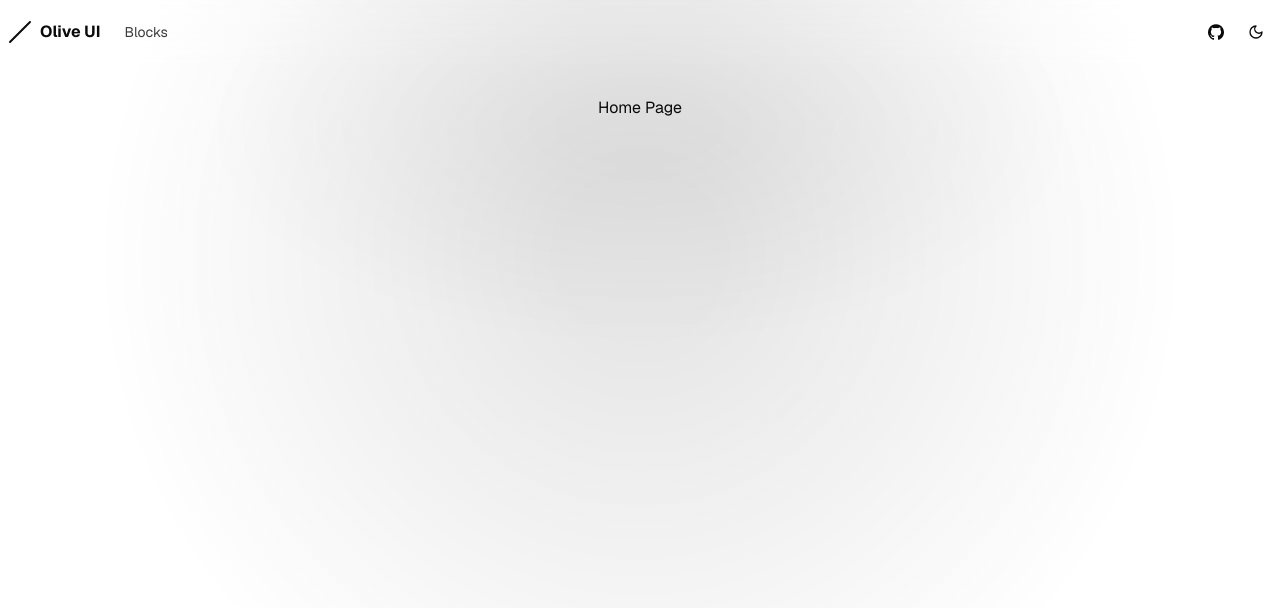
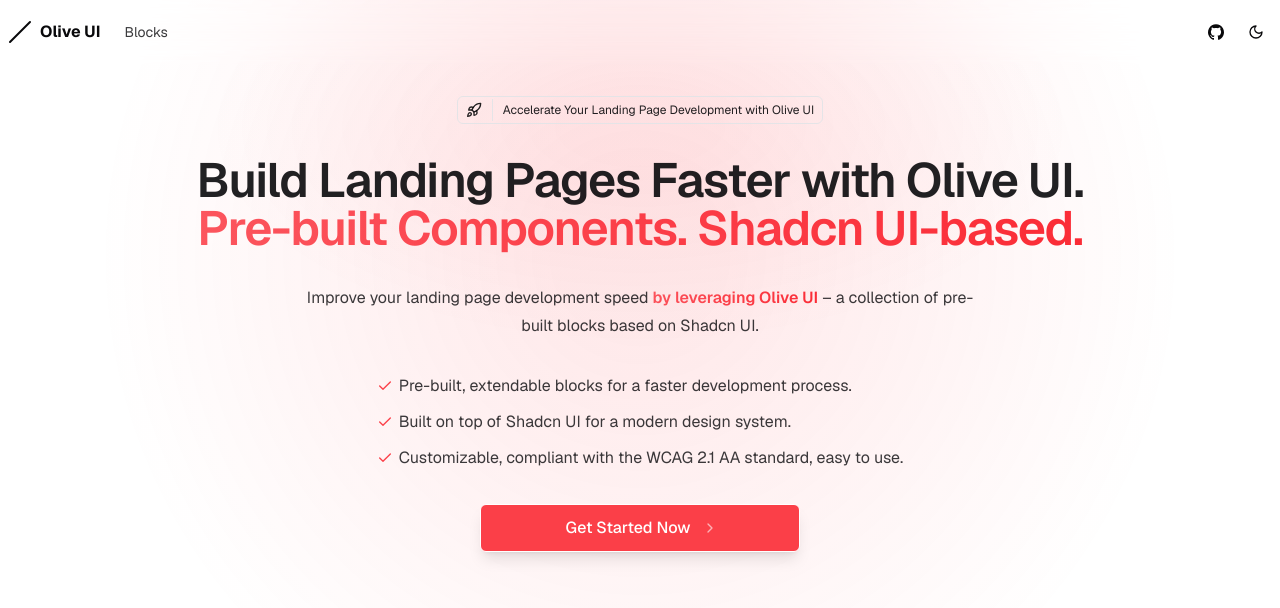
Before and after one commit to olewandowski1/olive-ui, a Next.js app: page / in a window 1280 px wide. Shown: the top 608 px of the page. Built offline with nearby package versions, Linux system fonts and the light colour scheme.

Commit message:
feat: hero section, theme adjustments

```diff
--- a/registry.json
+++ b/registry.json
@@ -2,5 +2,31 @@
   "$schema": "https://ui.shadcn.com/schema/registry.json",
   "name": "Olive UI",
   "homepage": "https://olive-ui.vercel.app",
-  "items": []
+  "items": [
+    {
+      "name": "centered-hero-block",
+      "type": "registry:block",
+      "title": "Centered Hero Block",
+      "description": "A centered hero block with a badge, title, description, features list, and a call to action button.",
+      "registryDependencies": ["button", "badge", "separator"],
+      "files": [
+        {
+          "path": "src/registry/new-york/blocks/landing/hero/centered-hero-block/page.tsx",
+          "type": "registry:block"
+        },
+        {
+          "path": "src/registry/new-york/blocks/landing/hero/centered-hero-block/components/shiny-button.tsx",
+          "type": "registry:component"
+        },
+        {
+          "path": "src/registry/new-york/blocks/landing/hero/centered-hero-block/components/max-width-wrapper.tsx",
+          "type": "registry:component"
+        },
+        {
+          "path": "src/registry/new-york/blocks/landing/hero/centered-hero-block/components/heading.tsx",
+          "type": "registry:component"
+        }
+      ]
+    }
+  ]
 }
--- a/src/app/(app)/page.tsx
+++ b/src/app/(app)/page.tsx
@@ -1,9 +1,9 @@
-import { MaxWidthWrapper } from '@/components/max-width-wrapper';
+import { CenteredHeroBlock } from '@/registry/new-york/blocks/landing/hero/centered-hero-block/page';
 
 export default function HomePage() {
   return (
-    <section>
-      <MaxWidthWrapper className='text-center'> Home Page </MaxWidthWrapper>
-    </section>
+    <>
+      <CenteredHeroBlock />
+    </>
   );
 }
--- a/src/app/globals.css
+++ b/src/app/globals.css
@@ -42,8 +42,8 @@
   --radius-lg: var(--radius);
   --radius-xl: calc(var(--radius) + 4px);
 
-  --animate-appear: appear 0.6s forwards ease-out;
-  --animate-appear-zoom: appear-zoom 0.6s forwards ease-out;
+  --animate-appear: appear 0.4s forwards ease-out;
+  --animate-appear-zoom: appear-zoom 0.4s forwards ease-out;
 
   @keyframes appear {
     0% {
@@ -73,72 +73,72 @@
 }
 
 :root {
-  --radius: 0.625rem;
+  --radius: 0.5rem;
   --background: oklch(1 0 0);
-  --foreground: oklch(0.145 0 0);
+  --foreground: oklch(0.141 0.005 285.823);
   --card: oklch(1 0 0);
-  --card-foreground: oklch(0.145 0 0);
+  --card-foreground: oklch(0.141 0.005 285.823);
   --popover: oklch(1 0 0);
-  --popover-foreground: oklch(0.145 0 0);
-  --primary: oklch(0.205 0 0);
-  --primary-foreground: oklch(0.985 0 0);
-  --secondary: oklch(0.97 0 0);
-  --secondary-foreground: oklch(0.205 0 0);
-  --muted: oklch(0.97 0 0);
-  --muted-foreground: oklch(0.556 0 0);
-  --accent: oklch(0.97 0 0);
-  --accent-foreground: oklch(0.205 0 0);
+  --popover-foreground: oklch(0.141 0.005 285.823);
+  --primary: oklch(0.637 0.237 25.331);
+  --primary-foreground: oklch(0.971 0.013 17.38);
+  --secondary: oklch(0.967 0.001 286.375);
+  --secondary-foreground: oklch(0.21 0.006 285.885);
+  --muted: oklch(0.967 0.001 286.375);
+  --muted-foreground: oklch(0.552 0.016 285.938);
+  --accent: oklch(0.967 0.001 286.375);
+  --accent-foreground: oklch(0.21 0.006 285.885);
   --destructive: oklch(0.577 0.245 27.325);
-  --border: oklch(0.922 0 0);
-  --input: oklch(0.922 0 0);
-  --ring: oklch(0.708 0 0);
+  --border: oklch(0.92 0.004 286.32);
+  --input: oklch(0.92 0.004 286.32);
+  --ring: oklch(0.637 0.237 25.331);
   --chart-1: oklch(0.646 0.222 41.116);
   --chart-2: oklch(0.6 0.118 184.704);
   --chart-3: oklch(0.398 0.07 227.392);
   --chart-4: oklch(0.828 0.189 84.429);
   --chart-5: oklch(0.769 0.188 70.08);
   --sidebar: oklch(0.985 0 0);
-  --sidebar-foreground: oklch(0.145 0 0);
-  --sidebar-primary: oklch(0.205 0 0);
-  --sidebar-primary-foreground: oklch(0.985 0 0);
-  --sidebar-accent: oklch(0.97 0 0);
-  --sidebar-accent-foreground: oklch(0.205 0 0);
-  --sidebar-border: oklch(0.922 0 0);
-  --sidebar-ring: oklch(0.708 0 0);
+  --sidebar-foreground: oklch(0.141 0.005 285.823);
+  --sidebar-primary: oklch(0.637 0.237 25.331);
+  --sidebar-primary-foreground: oklch(0.971 0.013 17.38);
+  --sidebar-accent: oklch(0.967 0.001 286.375);
+  --sidebar-accent-foreground: oklch(0.21 0.006 285.885);
+  --sidebar-border: oklch(0.92 0.004 286.32);
+  --sidebar-ring: oklch(0.637 0.237 25.331);
 }
 
 .dark {
-  --background: oklch(0.145 0 0);
+  --background: oklch(0.141 0.005 285.823);
   --foreground: oklch(0.985 0 0);
-  --card: oklch(0.205 0 0);
+  --card: oklch(0.21 0.006 285.885);
   --card-foreground: oklch(0.985 0 0);
-  --popover: oklch(0.205 0 0);
+  --popover: oklch(0.21 0.006 285.885);
   --popover-foreground: oklch(0.985 0 0);
-  --primary: oklch(0.922 0 0);
-  --primary-foreground: oklch(0.205 0 0);
-  --secondary: oklch(0.269 0 0);
+  --primary: oklch(0.637 0.237 25.331);
+  --primary-foreground: oklch(0.971 0.013 17.38);
+  --secondary: oklch(0.274 0.006 286.033);
   --secondary-foreground: oklch(0.985 0 0);
-  --muted: oklch(0.269 0 0);
-  --muted-foreground: oklch(0.708 0 0);
-  --accent: oklch(0.269 0 0);
+  --muted: oklch(0.274 0.006 286.033);
+  --muted-foreground: oklch(0.705 0.015 286.067);
+  --accent: oklch(0.274 0.006 286.033);
   --accent-foreground: oklch(0.985 0 0);
   --destructive: oklch(0.704 0.191 22.216);
   --border: oklch(1 0 0 / 10%);
   --input: oklch(1 0 0 / 15%);
-  --ring: oklch(0.556 0 0);
+  --ring: oklch(0.637 0.237 25.331);
   --chart-1: oklch(0.488 0.243 264.376);
   --chart-2: oklch(0.696 0.17 162.48);
   --chart-3: oklch(0.769 0.188 70.08);
   --chart-4: oklch(0.627 0.265 303.9);
   --chart-5: oklch(0.645 0.246 16.439);
-  --sidebar: oklch(0.205 0 0);
+  --sidebar: oklch(0.21 0.006 285.885);
   --sidebar-foreground: oklch(0.985 0 0);
-  --sidebar-primary: oklch(0.488 0.243 264.376);
-  --sidebar-primary-foreground: oklch(0.985 0 0);
-  --sidebar-accent: oklch(0.269 0 0);
+  --sidebar-primary: oklch(0.637 0.237 25.331);
+  --sidebar-primary-foreground: oklch(0.971 0.013 17.38);
+  --sidebar-accent: oklch(0.274 0.006 286.033);
   --sidebar-accent-foreground: oklch(0.985 0 0);
   --sidebar-border: oklch(1 0 0 / 10%);
-  --sidebar-ring: oklch(0.556 0 0);
+  --sidebar-ring: oklch(0.637 0.237 25.331);
 }
 
 @layer base {
--- /dev/null
+++ b/src/registry/new-york/blocks/landing/hero/centered-hero-block/components/heading.tsx
@@ -0,0 +1,19 @@
+import { cn } from '@/registry/new-york/lib/utils';
+
+type HeadingProps = {
+  children: React.ReactNode;
+} & React.HTMLAttributes<HTMLHeadingElement>;
+
+export function Heading({ children, className, ...props }: HeadingProps) {
+  return (
+    <h1
+      className={cn(
+        'text-4xl sm:text-5xl text-pretty font-semibold tracking-tight text-foreground/90',
+        className
+      )}
+      {...props}
+    >
+      {children}
+    </h1>
+  );
+}
--- /dev/null
+++ b/src/registry/new-york/blocks/landing/hero/centered-hero-block/components/max-width-wrapper.tsx
@@ -0,0 +1,16 @@
+import { cn } from '@/registry/new-york/lib/utils';
+
+type MaxWidthWrapperProps = {
+  className?: string;
+  children: React.ReactNode;
+};
+
+export function MaxWidthWrapper({ className, children }: MaxWidthWrapperProps) {
+  return (
+    <div
+      className={cn('h-full mx-auto w-full max-w-screen-xl px-2', className)}
+    >
+      {children}
+    </div>
+  );
+}
--- /dev/null
+++ b/src/registry/new-york/blocks/landing/hero/centered-hero-block/components/shiny-button.tsx
@@ -0,0 +1,34 @@
+import { ChevronRight } from 'lucide-react';
+import Link from 'next/link';
+
+import { cn } from '@/registry/new-york/lib/utils';
+
+type ShinyButtonProps = {} & React.AnchorHTMLAttributes<HTMLAnchorElement>;
+
+export function ShinyButton({
+  children,
+  className,
+  href,
+  ...props
+}: ShinyButtonProps) {
+  return (
+    <Link
+      href={href ?? '#'}
+      className={cn(
+        'group relative flex transform items-center justify-center gap-2 overflow-hidden whitespace-nowrap rounded-md border border-white bg-primary/90 px-8 text-base/7 font-medium text-white transition-all duration-300 hover:ring-2 hover:ring-primary/90 hover:ring-offset-2 focus:outline-none focus:ring-2 focus:ring-offset-2',
+        className
+      )}
+      {...props}
+    >
+      <span className='relative z-10 flex items-center gap-2'>
+        {children}
+        <ChevronRight
+          className='-me-1 ms-1 size-4 shrink-0 opacity-60 text-white transition-transform duration-300 ease-in-out group-hover:translate-x-[2px]'
+          strokeWidth={2}
+        />
+      </span>
+
+      <div className='ease-[cubic-bezier(0.19,1,0.22,1)] absolute -left-[75px] -top-[50px] -z-10 h-[155px] w-12 rotate-[35deg] bg-white opacity-20 transition-all duration-500 group-hover:left-[120%]' />
+    </Link>
+  );
+}
--- /dev/null
+++ b/src/registry/new-york/blocks/landing/hero/centered-hero-block/page.tsx
@@ -0,0 +1,91 @@
+import { Check, LucideIcon, Rocket } from 'lucide-react';
+
+import { Badge } from '@/registry/new-york/ui/badge';
+import { Separator } from '@/registry/new-york/ui/separator';
+
+import { Heading } from './components/heading';
+import { MaxWidthWrapper } from './components/max-width-wrapper';
+import { ShinyButton } from './components/shiny-button';
+
+type CenteredHeroBlockProps = {
+  badgeIcon?: LucideIcon;
+  badgeText?: string;
+  headingText?: string;
+  headingTextHighliged?: string;
+  descriptionTextStart?: string;
+  descriptionTextHighlighted?: string;
+  descriptionTextEnd?: string;
+  listItems?: string[];
+  ctaButtonText?: string;
+};
+
+export function CenteredHeroBlock({
+  badgeIcon: BadgeIcon = Rocket,
+  badgeText = 'Accelerate Your Landing Page Development with Olive UI',
+  headingText = 'Build Landing Pages Faster with Olive UI.',
+  headingTextHighliged = 'Pre-built Components. Shadcn UI-based.',
+  descriptionTextStart = 'Improve your landing page development speed',
+  descriptionTextHighlighted = 'by leveraging Olive UI',
+  descriptionTextEnd = '– a collection of pre-built blocks based on Shadcn UI.',
+  listItems = [
+    'Pre-built, extendable blocks for a faster development process.',
+    'Built on top of Shadcn UI for a modern design system.',
+    'Customizable, compliant with the WCAG 2.1 AA standard, easy to use.',
+  ],
+  ctaButtonText = 'Get Started Now',
+}: CenteredHeroBlockProps) {
+  return (
+    <section>
+      <MaxWidthWrapper>
+        <div className='flex flex-col items-center gap-8 mx-auto text-center animate-appear'>
+          <Badge
+            variant='outline'
+            className='flex items-center justify-center space-x-1.5 h-7 text-foreground/90 '
+          >
+            <span>
+              <BadgeIcon className='size-4' aria-hidden='true' />
+            </span>
+            <Separator orientation='vertical' />
+            <span className='text-xs font-normal text-foreground/90 line-clamp-1'>
+              {badgeText}
+            </span>
+          </Badge>
+
+          <Heading>
+            <span>{headingText}</span>
+            <br />
+            <span className='text-transparent bg-gradient-to-r from-primary/80 to-primary bg-clip-text'>
+              {headingTextHighliged}
+            </span>
+          </Heading>
+
+          <p className='mx-auto text-center text-base/7 max-w-prose text-pretty text-foreground/80'>
+            {descriptionTextStart}{' '}
+            <span className='font-semibold text-transparent bg-gradient-to-r from-primary/80 to-primary bg-clip-text'>
+              {descriptionTextHighlighted}
+            </span>{' '}
+            {descriptionTextEnd}
+          </p>
+
+          <ul className='flex flex-col items-start space-y-2 text-left text-base/7 text-foreground/80'>
+            {listItems.map((item) => (
+              <li key={item} className='flex gap-1.5 items-center text-left'>
+                <Check className='size-4 shrink-0 text-primary/90' />
+                {item}
+              </li>
+            ))}
+          </ul>
+
+          <div className='w-full max-w-80'>
+            <ShinyButton
+              href='/blocks'
+              className='relative z-10 w-full h-12 text-base transition-shadow duration-300 shadow-lg hover:shadow-xl'
+            >
+              {ctaButtonText}
+            </ShinyButton>
+          </div>
+        </div>
+      </MaxWidthWrapper>
+    </section>
+  );
+}
```
